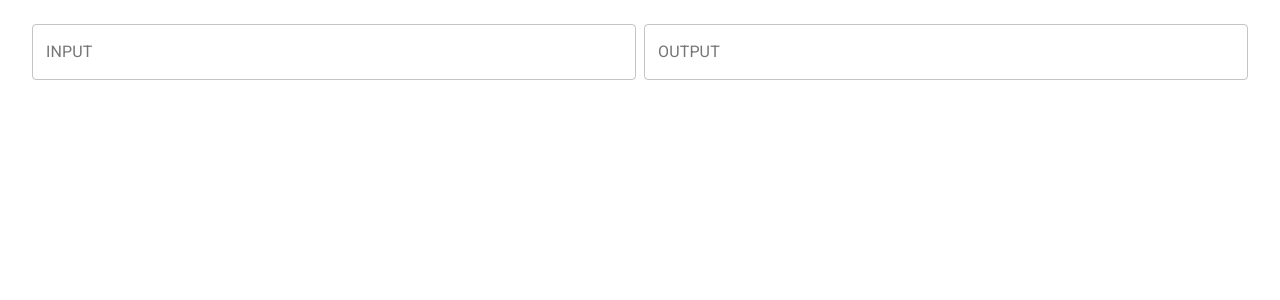
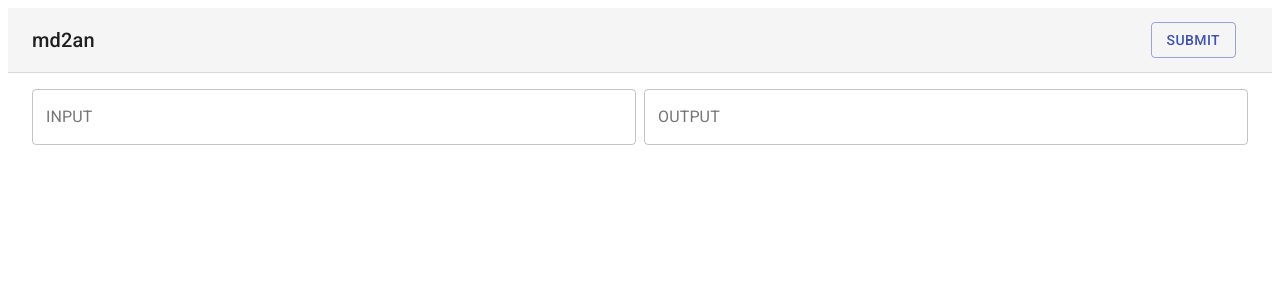
Before and after one commit to PDIS/md2an-web, a React (Create React App) app: page / in a window 1280 px wide. Shown: the top 300 px of the page. Built offline with nearby package versions, Linux system fonts and the light colour scheme.

Commit message:
Add toolbar

```diff
--- a/public/index.html
+++ b/public/index.html
@@ -26,7 +26,7 @@
       work correctly both with client-side routing and a non-root public URL.
       Learn how to configure a non-root public URL by running `npm run build`.
     -->
-    <title>MD2AN</title>
+    <title>md2an</title>
   </head>
   <body>
     <noscript>You need to enable JavaScript to run this app.</noscript>
--- a/src/App.js
+++ b/src/App.js
@@ -2,9 +2,29 @@
 import Container from '@material-ui/core/Container';
 import Grid from '@material-ui/core/Grid';
 import TextField from '@material-ui/core/TextField';
+import AppBar from '@material-ui/core/AppBar';
+import Button from '@material-ui/core/Button';
+import Toolbar from '@material-ui/core/Toolbar';
+import Typography from '@material-ui/core/Typography';
+import { makeStyles } from '@material-ui/core/styles';
 import _ from 'lodash';
 /* import css from './App.css' */
 const js2xmlparser = require('js2xmlparser');
+
+const useStyles = makeStyles(theme => ({
+  appBar: {
+    borderBottom: `1px solid ${theme.palette.divider}`,
+  },
+  toolbar: {
+    flexWrap: 'wrap',
+  },
+  toolbarTitle: {
+    flexGrow: 1,
+  },
+  link: {
+    margin: theme.spacing(1, 1.5),
+  },
+}))
 
 const md2an = (input) => {
   let references = {'TLCPerson': []}
@@ -12,10 +32,14 @@
   let speakers = []
   let sections = input.split('###')
   sections.map( section => {
-    if (section !== '') {
-      if (section.includes('開始記錄')) {
+    // first section = ''
+    if (section === '') {
+      return
+    }
+    // info section
+    if (/開始記錄/.exec(section)) {
       debateSection.heading = section.match(/ (.*?) /)[1]
-        if (section.includes('>')) {
+      if (/\>/.exec(section)) {
         let narratives = section.split('>')
         narratives.map( n => {
           if (/🌈/.exec(n)) {
@@ -30,6 +54,7 @@
         })
       }
     }
+    // speaker sections
     else {
       let speaker = section.match(/ (.*?)：/)[1]
       let context = (/([^：]*)$/).exec(section)[0].replace(/[\r\n]/g, '')
@@ -41,7 +66,6 @@
       }
       debateSection.speech.push(speech)
       speakers.push(speaker)
-      }
     }
   })
   speakers = _.uniq(speakers)
@@ -72,12 +96,24 @@
 }
 
 function App() {
+  const classes = useStyles();
   const [values, setValues] = useState('');
   const handleChange = a => event => {
     let output = md2an(event.target.value)
     setValues(output)
   };
   return (
+    <React.Fragment>
+      <AppBar position="static" color="default" elevation={0} className={classes.appBar} >
+        <Toolbar className={classes.toolbar}>
+          <Typography variant="h6" color="inherit" noWrap className={classes.toolbarTitle}>
+            md2an
+          </Typography>
+          <Button href="#" color="primary" variant="outlined" className={classes.link}>
+            Submit
+          </Button>
+        </Toolbar>
+      </AppBar>
       <Container maxWidth="xl">
         <Grid container spacing={1}>
           <Grid item xs={12} md={6}>
@@ -104,6 +140,7 @@
           </Grid>
         </Grid>
       </Container>
+    </React.Fragment>
   );
 }
 
```
Lines whose indentation alone changed are shown as unchanged.
